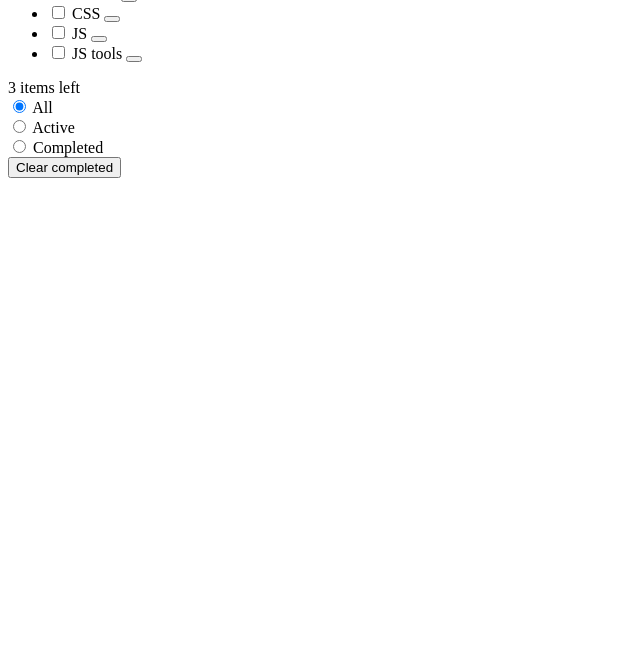
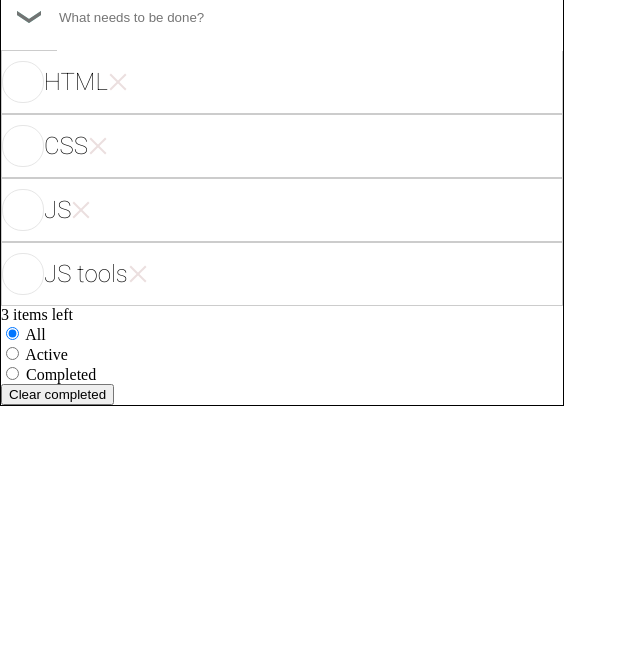
Before and after one commit to ok-technopolis-2020/Sachuk_Ilya, a plain HTML site: page index.html in a window 1280 px wide. Shown: the part 134-800 px from the top of the page, without its empty margins (0-640 px from the left). Drawn offline with Linux system fonts and the light colour scheme.

Commit message:
added checkbox and made top panel

```diff
--- a/index.html
+++ b/index.html
@@ -4,6 +4,7 @@
 <head>
     <meta charset="UTF-8">
     <meta name="viewport" content="width=device-width, initial-scale=1.0">
+    <link rel="stylesheet" href="styles.css">
     <title>TODO</title>
 </head>
 
@@ -17,36 +18,40 @@
         <main class="main-panel">
 
             <section class="top-panel">
-                <div>
-                    <button class="select-all-tasks-btn" aria-label="select all tasks"></button>
-                    <input type="text" placeholder="What needs to be done?" role="textbox" aria-label="add new task">
+                <div class="manage-panel">
+                    <button class="manage-panel__select-all-tasks-btn" aria-label="select all tasks"></button>
+                    <input class="manage-panel__textbox" type="text" placeholder="What needs to be done?" role="textbox" aria-label="add new task">
                 </div>
             </section>
 
             <section class="tasks-panel">
                 <ul class="todo-list">
-                    <li>
-                        <input type="checkbox">
-                        <span class="checkmark">HTML</span>
-                        <button class="delete-btn" aria-label="task was deleted"></button>
+                    <li class="todo-list__item">
+                        <input class="todo-list__input" type="checkbox">
+                        <span class="todo-list__checkbox"></span>
+                        <span class="todo-list__checkmark">HTML</span>
+                        <button class="todo-list__delete-btn" aria-label="task was deleted"></button>
                     </li>
 
-                    <li>
-                        <input type="checkbox">
-                        <span class="checkmark">CSS</span>
-                        <button class="delete-btn" aria-label="task was deleted"></button>
+                    <li class="todo-list__item">
+                        <input class="todo-list__input" type="checkbox">
+                        <span class="todo-list__checkbox"></span>
+                        <span class="todo-list__checkmark">CSS</span>
+                        <button class="todo-list__delete-btn" aria-label="task was deleted"></button>
                     </li>
 
-                    <li>
-                        <input type="checkbox">
-                        <span class="checkmark">JS</span>
-                        <button class="delete-btn" aria-label="task was deleted"></button>
+                    <li class="todo-list__item">
+                        <input class="todo-list__input" type="checkbox">
+                        <span class="todo-list__checkbox"></span>
+                        <span class="todo-list__checkmark">JS</span>
+                        <button class="todo-list__delete-btn" aria-label="task was deleted"></button>
                     </li>
 
-                    <li>
-                        <input type="checkbox">
-                        <span class="checkmark">JS tools</span>
-                        <button class="delete-btn" aria-label="task was deleted"></button>
+                    <li class="todo-list__item">
+                        <input class="todo-list__input" type="checkbox">
+                        <span class="todo-list__checkbox"></span>
+                        <span class="todo-list__checkmark">JS tools</span>
+                        <button class="todo-list__delete-btn" aria-label="task was deleted"></button>
                     </li>
                 </ul>
             </section>
--- /dev/null
+++ b/styles.css
@@ -0,0 +1,104 @@
+@import url('https://fonts.googleapis.com/css2?family=Roboto:wght@100&display=swap');
+
+:root {
+    --gray-color: #CCCCCC;
+    --active-color: #FAFAFA;
+}
+
+body {
+    margin: 0;
+    padding: 0;
+}
+
+.todo-app {
+    width: 562px;
+    border: 1px solid ;
+}
+
+header h1 {
+    margin: 0;
+    font-family: 'Roboto', sans-serif;
+    font-size: 100px;
+    color: var(--gray-color);
+}
+
+
+.manage-panel {
+    height: 66px;
+    display: flex;
+    align-items: center;
+}
+
+.manage-panel__select-all-tasks-btn {
+    width: 28px;
+    height: 66px;
+    background: no-repeat center url("img/select-all-tasks-btn.svg");
+    border: 0;
+    padding-left: 50px;
+}
+
+.manage-panel__textbox {
+    border: 0;
+    height: 65px;
+    width: 534px;
+}
+
+.todo-list {
+    margin: 0;
+    padding: 0;
+    list-style-type: none;
+}
+
+.todo-list__item {
+    display: flex;
+    align-items: center;
+    border: 1px solid var(--gray-color);
+    padding-top: 10px;
+    padding-bottom: 10px;
+}
+
+.todo-list__item:hover {
+    background-color: var(--active-color);
+}
+
+.todo-list__input {
+    margin: 0px;
+    appearance: none;
+    --webkit-appearance:none;
+
+    width: 40px;
+    height: 40px;
+    position: absolute;
+}
+
+.todo-list__checkbox {
+    width: 40px;
+    height: 40px;
+    border: 1px solid #E6E6E6;
+    border-radius: 20px;
+}
+
+/* .todo-list__input:checked + .todo-list__checkbox::before{
+    width: 40px;
+    height: 39px;
+    content: "";
+    display: block;
+    background: no-repeat center url("img/galochka.svg");
+} */
+
+.todo-list__input:checked + .todo-list__checkbox {
+    background: no-repeat center url("img/galochka.svg");
+}
+
+.todo-list__delete-btn {
+    background: no-repeat center url("img/delete-btn.svg");
+    border: none;
+    width: 20px;
+    height: 20px;
+}
+
+.todo-list__checkmark {
+    font-family: 'Roboto', sans-serif;
+    font-size: 24px;
+    font-weight: 300;
+}
```
Also changed, not shown: img/delete-btn.svg (added), img/galochka.svg (added), img/select-all-tasks-btn.svg (added).
